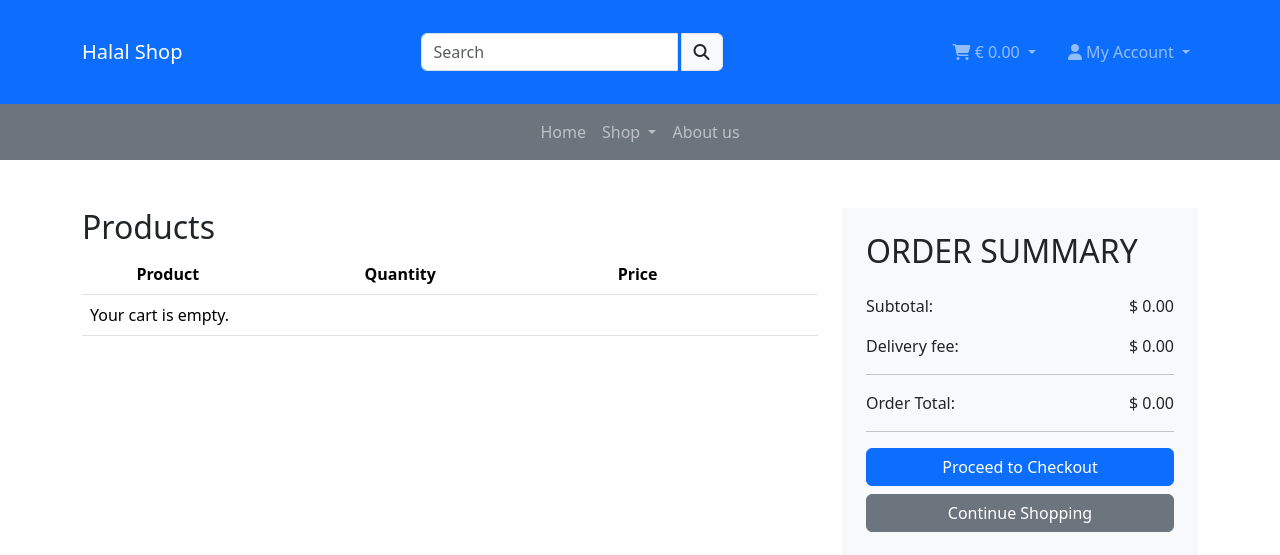
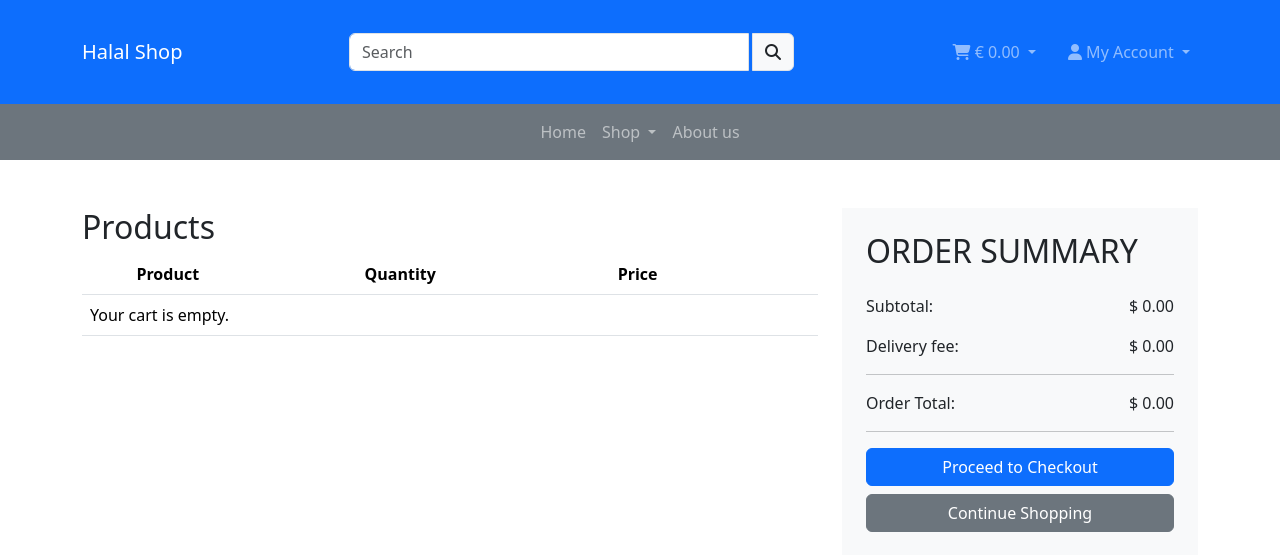
Before and after one commit to AmeenNoor/halal-shop, a Django app: page /cart/ in a window 1280 px wide. Shown: the top 555 px of the page. Run offline with Django 3.2, Linux system fonts and the light colour scheme; some libraries are stand-ins or nearby versions.

Commit message:
Add CSS to adjust size of search input

```diff
--- a/static/css/base.css
+++ b/static/css/base.css
@@ -55,3 +55,15 @@
         height: 400px !important;
     }
 }
+
+/*----------------------------------------------------------------------------*/
+/*----------------------------------------------------------------------------*/
+/*----------- Media queries For larger screen from 992px and above -----------*/
+/*----------------------------------------------------------------------------*/
+/*----------------------------------------------------------------------------*/
+
+@media (min-width: 992px) {
+    #searchInput {
+      width: 400px;
+    }
+  }
--- a/templates/includes/top_navbar.html
+++ b/templates/includes/top_navbar.html
@@ -9,7 +9,7 @@
       <div class="row">
           <div class="col-auto">
               <form method="GET" action="{% url 'products' %}" class="input-group">
-                  <input class="form-control form-control-md me-1" type="search" name="q" placeholder="Search" aria-label="Search">
+                  <input id="searchInput" class="form-control form-control-md me-1" type="search" name="q" placeholder="Search" aria-label="Search">
                   <button type="submit" class="input-group-text"><i class="fas fa-search"></i></button>
               </form>
           </div>
```
